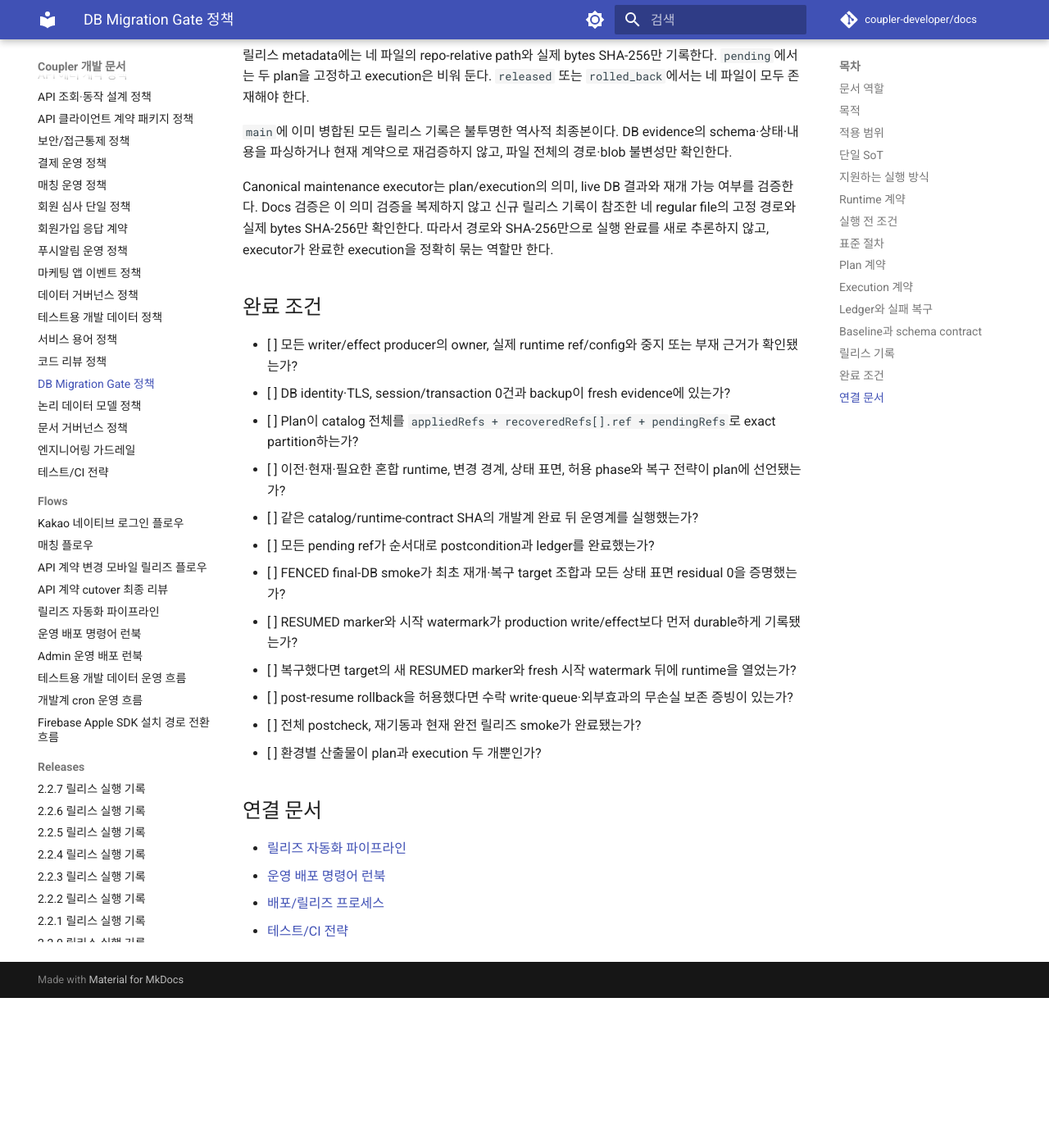
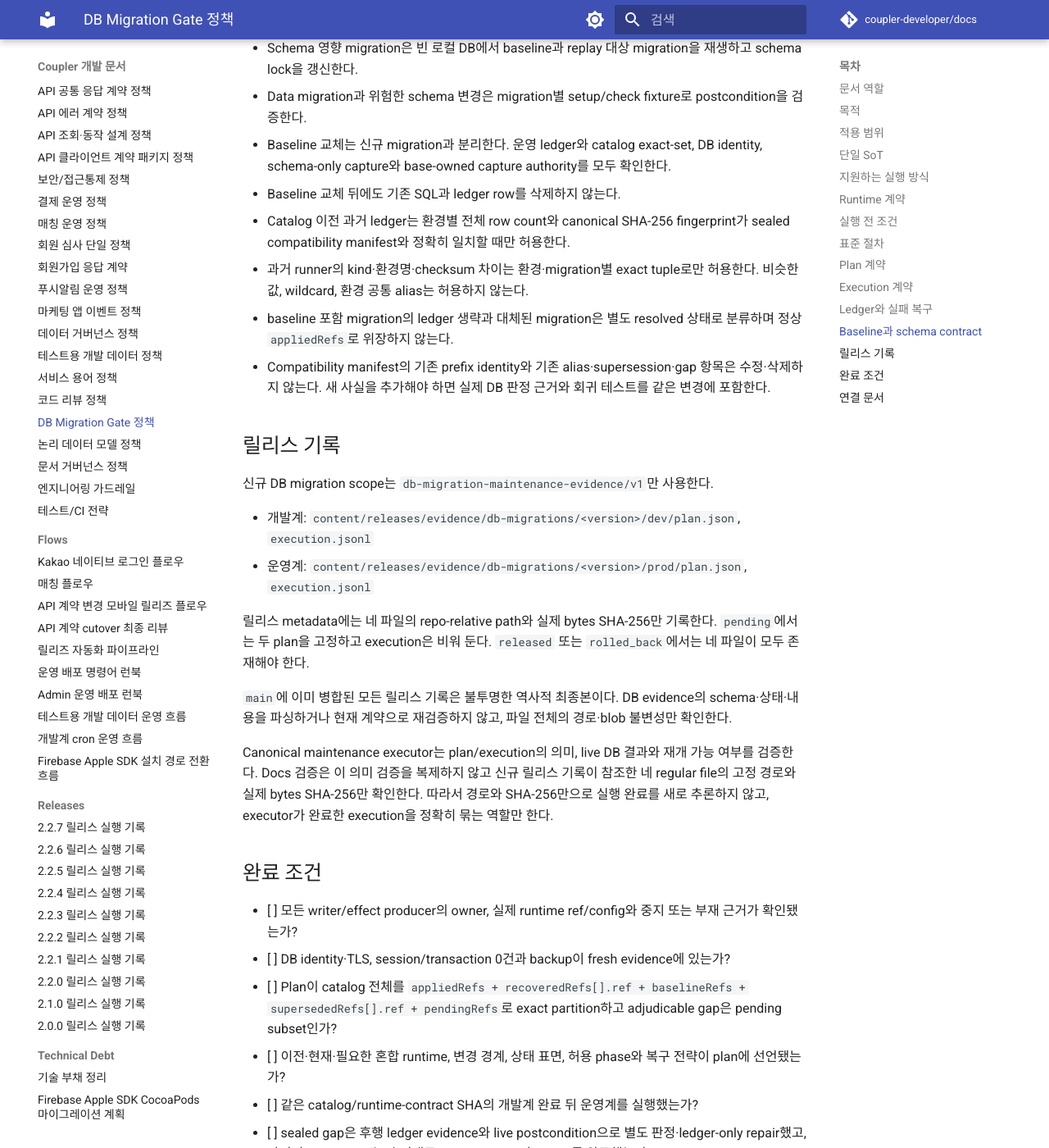
Before and after one commit to coupler-developer/docs, an MkDocs documentation site: the page built from content/policy/db-migration-gate-policy.md, in a window 1280 px wide and 1400 px high, scrolled down 6920 px. Shown: the whole window at 82% size. Built offline with MkDocs 1.6.1 and Material for MkDocs 9.7.7, drawn with Linux system fonts in a browser that asks for light colours; comment, search, counter and statistics services are not loaded; before the commit the page ends 8137 px from its top, so only the background shows below that; some of the changed text lies outside the part shown.

Commit message:
docs: ledger gap 판정 절차 명시
Reason:
- 과거 ledger 호환성과 실행 시작 기록이 없는 gap 복구 절차를 운영자가 추측하지 않도록 고정해야 했습니다.

Changes:
- sealed compatibility manifest와 plan partition 계약을 정책에 반영했습니다.
- adjudicate-ledger-gap 이후 repair-ledger를 실행하는 명령 순서와 실패 경계를 런북에 추가했습니다.

How:
- DB migration 안전 조건의 단일 SoT는 정책에 유지하고 런북에는 실행 순서와 명령만 배치했습니다.
- 기존 writer 중지, drain, backup, lock 조건은 그대로 유지했습니다.

Tests:
- yarn verify 통과

```diff
--- a/content/policy/db-migration-gate-policy.md
+++ b/content/policy/db-migration-gate-policy.md
@@ -34,6 +34,7 @@ marker, Gate별 N/A 표는 신규 migration 계약이 아니다.
 | 책임 | 단일 SoT |
 | --- | --- |
 | 실행 가능한 migration과 checksum | API 저장소의 append-only migration catalog |
+| 과거 ledger 호환성 | API 저장소의 sealed `ledger-compatibility.json` |
 | 물리 schema 기준 | `baseline.sql`, `baseline.lock.json`, `schema.lock.json` |
 | migration별 검증 | 해당 migration의 setup/check fixture와 SQL 자체의 pre/postcondition |
 | 환경별 적용 완료 | 각 DB의 `schema_migrations` ledger |
@@ -93,9 +94,10 @@ cursor, in-flight 작업, idempotency, 보상·외부 sink 검증 근거를 연
 3. 모든 writer와 queue/external-effect producer가 중지됐고 그 증빙이 있다.
 4. application writer session과 활성 transaction이 0건이다.
 5. 복원 가능한 backup 또는 snapshot의 식별자와 digest가 준비돼 있다.
-6. catalog 전체가 `appliedRefs + recoveredRefs[].ref + pendingRefs`로 정확히 분할되고, recovery migration
-   자체는 `appliedRefs` 또는 `pendingRefs`에 포함되며, pending은 catalog
-   순서를 유지한다.
+6. catalog 전체가 `appliedRefs + recoveredRefs[].ref + baselineRefs + supersededRefs[].ref +
+   pendingRefs`로 정확히 분할되고, recovery migration 자체는 `appliedRefs` 또는 `pendingRefs`에
+   포함되며, pending은 catalog 순서를 유지한다. `adjudicableLedgerGapRefs[].ref`는
+   `pendingRefs`의 exact subset이어야 한다.
 7. plan의 catalog와 SQL checksum이 배포 ref의 실제 bytes와 일치한다.
 8. 운영 plan 생성과 실제 운영 maintenance 명령 진입 때마다 참조한 개발계 plan/execution의 bytes SHA,
    execution `planSha256`, 환경별 history, catalog/runtime-contract SHA를 다시 검증한다.
@@ -105,23 +107,27 @@ cursor, in-flight 작업, idempotency, 보상·외부 sink 검증 근거를 연
 1. runtime 계약과 writer inventory를 고정하고 API, Admin, WebSocket, cron, worker, direct SQL writer와
    queue/external-effect producer를 모두 중지한다.
 2. DB identity, TLS, session/transaction drain과 backup을 확인한다.
-3. exclusive DB lock을 획득하고 identity, drain, ledger prefix, plan과 SQL checksum을 다시 확인한다.
+3. exclusive DB lock을 획득하고 identity, drain, sealed ledger partition, plan과 SQL checksum을 다시
+   확인한다.
 4. lock을 보유한 채 시작 runtime set·schema fingerprint를 포함한 `FENCED` event를 실행 파일과 부모
    디렉터리에 `fsync`한다.
-5. plan 순서대로 `migration-started`를 기록한 뒤 checksum-bound SQL 내부의 fail-closed precondition,
+5. plan에 `adjudicableLedgerGapRefs`가 있으면 일반 `apply` 전에 후행 evidence ref와 별도 live
+   postcondition을 `adjudicate-ledger-gap`으로 판정하고 SQL 실행 없이 `repair-ledger`로 ledger를
+   복구한다. 판정·복구도 같은 identity, drain, lock, backup, writer inventory 조건을 사용한다.
+6. 나머지 plan 순서대로 `migration-started`를 기록한 뒤 checksum-bound SQL 내부의 fail-closed precondition,
    target mutation, 별도 live postcondition, ledger 기록을 수행한다. precondition은 target mutation 전에
    실패하는 leading query 또는 stored routine 내부 guard다. lock 안에서 migration/postcondition을 한 번
    읽어 checksum을 확인한 그 bytes만 실행하고, 별도 수기 결과가 아니라
    `migration-sql-succeeded | migration-failed` 인과에 포함한다.
-6. 전체 postcheck와 catalog/ledger 완료 상태를 확인하고 lock을 해제한다.
-7. 최초 재개 조합과 같은 execution에서 사용할 모든 복구 target의 plan-final smoke를 writer가 닫힌
+7. 전체 postcheck와 catalog/ledger 완료 상태를 확인하고 lock을 해제한다.
+8. 최초 재개 조합과 같은 execution에서 사용할 모든 복구 target의 plan-final smoke를 writer가 닫힌
    `FENCED`에서 수행한다. read-only, transaction rollback 또는 isolated synthetic만 허용하며 plan의
    procedure ref, 별도 result ref, DB·queue·외부효과 모든 표면의 residual 0을 정확히 증명한다.
-8. 현재 완전 릴리즈+최종 DB 조합, 상태 표면별 시작 watermark와 `RESUMED` event를 durable하게 기록한
+9. 현재 완전 릴리즈+최종 DB 조합, 상태 표면별 시작 watermark와 `RESUMED` event를 durable하게 기록한
    뒤에만 production writer와 effect producer를 연다.
-9. 재시작한 모든 runtime unit의 source ref와 compatibility-config SHA를 실제 관측한 running inventory가
+10. 재시작한 모든 runtime unit의 source ref와 compatibility-config SHA를 실제 관측한 running inventory가
    active mixture와 정확히 일치하고 smoke가 통과한 뒤에만 서비스를 완료한다.
-10. 재개 뒤 복구가 필요하면 writer/effect producer를 다시 fence·drain하고 종료 watermark를 기록한
+11. 재개 뒤 복구가 필요하면 writer/effect producer를 다시 fence·drain하고 종료 watermark를 기록한
    `RECOVERING`으로 들어간다. 사전 smoke한 target에 선언된 전략과 증빙으로 상태를 복구하고, target
    mixture와 fresh 시작 watermark를 새 `RESUMED` event로 durable하게 기록한 뒤 runtime을 열어 서비스를
    완료한다.
@@ -134,9 +140,14 @@ cursor, in-flight 작업, idempotency, 보상·외부 sink 검증 근거를 연
 
 `plan.json`은 실행 전에 생성하는 immutable 입력이다.
 
-- 환경, DB identity digest, API source ref, catalog path와 checksum을 포함한다.
-- catalog의 모든 entry를 `appliedRefs`, `recoveredRefs[].ref`, `pendingRefs` 중 하나에 정확히 한 번씩
-  포함한다. `recoveredRefs[].recoveryRef`는 적용된 recovery ref와 원본 ref의 관계를 결속한다.
+- 환경, DB identity digest, API source ref, catalog와 ledger compatibility artifact의 path/checksum을
+  포함한다.
+- catalog의 모든 entry를 `appliedRefs`, `recoveredRefs[].ref`, `baselineRefs`,
+  `supersededRefs[].ref`, `pendingRefs` 중 하나에 정확히 한 번씩 포함한다.
+  `recoveredRefs[].recoveryRef`는 적용된 recovery ref와 원본 ref의 관계를,
+  `supersededRefs[].supersedingRef`는 대체 ref를 결속한다.
+- `adjudicableLedgerGapRefs`는 `pendingRefs`의 exact subset이며, 각 항목은 gap ref와 실제 후행 ledger
+  evidence ref를 결속한다.
 - 각 ref는 migration 경로, kind와 SQL SHA-256을 포함한다.
 - `pendingRefs`는 catalog 순서를 유지하며 임의 subset을 허용하지 않는다.
 - 실행 중 ledger는 `pendingRefs`의 연속된 prefix로만 전진할 수 있다.
@@ -159,7 +170,8 @@ transition 파일을 만들지 않는다.
 - exclusive lock 획득과 해제
 - plan/catalog checksum
 - 파일별 `migration-started`, `migration-sql-succeeded`, `migration-ledger-succeeded`,
-  `migration-failed`의 `sql-or-postcondition | ledger` phase, `migration-outcome-adjudicated`
+  `migration-failed`의 `sql-or-postcondition | ledger` phase, `migration-outcome-adjudicated`,
+  `migration-ledger-gap-adjudicated`
 - 동일 ref의 성공은 `migration-started → migration-sql-succeeded → migration-ledger-succeeded`
   인과 순서로만 인정하며, 모든 `pendingRefs`가 이 execution에서 해결되기 전에는
   `database-completed`를 기록하지 않는다.
@@ -192,8 +204,8 @@ execution에 추가하지 않는다. 성공한 action 뒤 DB가 해제 성공을
 `schema_migrations`는 성공 시도 로그가 아니라 선언된 완료 조건을 만족한 migration의 append-only
 완료 이력이다.
 
-- 같은 이름과 checksum row가 있으면 SQL을 재적용하지 않는다.
-- 같은 이름에 다른 checksum이 있으면 즉시 중단한다.
+- 같은 이름과 canonical checksum 또는 sealed exact alias row가 있으면 SQL을 재적용하지 않는다.
+- 같은 이름에 다른 checksum이 있으면 sealed 환경별 exact alias가 아닌 한 즉시 중단한다.
 - SQL 또는 postcondition이 실패하면 ledger row를 만들지 않는다.
 - SQL 성공 후 ledger 기록만 실패하면 DB identity, SQL checksum과 postcondition을 확인한 뒤
   ledger-only repair를 수행할 수 있다.
@@ -201,6 +213,11 @@ execution에 추가하지 않는다. 성공한 action 뒤 DB가 해제 성공을
   identity·drain·ledger·고정 postcondition과 별도 incident/result ref로 outcome을 adjudicate한다.
   postcondition 성공·ledger 없음이면 ledger-only repair, 실패면 append-only recovery migration의 새
   plan/execution으로 이동한다.
+- 실행 시작 기록이 없는 과거 ledger gap은 `migration-outcome-adjudicated`로 위장하지 않는다. Sealed
+  compatibility manifest와 immutable plan이 gap ref·후행 evidence ref를 exact하게 선언하고, live
+  ledger에서 evidence ref가 적용 상태이며 별도 postcondition이 성공한 경우에만
+  `migration-ledger-gap-adjudicated`를 기록한다. 이 event 뒤에는 SQL 없이 ledger-only repair만 허용한다.
+  일반 `apply`는 판정·복구되지 않은 adjudicable gap SQL을 실행하지 않는다.
 - side effect가 일부만 적용됐거나 완료 조건이 불명확하면 같은 파일을 재실행하지 않고 새 번호의 recovery
   migration을 추가한다.
 - `skipped`, 가짜 성공 row, checksum 변경으로 실패를 닫지 않는다.
@@ -229,6 +246,14 @@ backup/snapshot restore를 사용할 수 있다. `RESUMED` 뒤에는 snapshot/PI
 - Baseline 교체는 신규 migration과 분리한다. 운영 ledger와 catalog exact-set, DB identity,
   schema-only capture와 base-owned capture authority를 모두 확인한다.
 - Baseline 교체 뒤에도 기존 SQL과 ledger row를 삭제하지 않는다.
+- Catalog 이전 과거 ledger는 환경별 전체 row count와 canonical SHA-256 fingerprint가 sealed
+  compatibility manifest와 정확히 일치할 때만 허용한다.
+- 과거 runner의 kind·환경명·checksum 차이는 환경·migration별 exact tuple로만 허용한다. 비슷한 값,
+  wildcard, 환경 공통 alias는 허용하지 않는다.
+- baseline 포함 migration의 ledger 생략과 대체된 migration은 별도 resolved 상태로 분류하며 정상
+  `appliedRefs`로 위장하지 않는다.
+- Compatibility manifest의 기존 prefix identity와 기존 alias·supersession·gap 항목은 수정·삭제하지
+  않는다. 새 사실을 추가해야 하면 실제 DB 판정 근거와 회귀 테스트를 같은 변경에 포함한다.
 
 ## 릴리스 기록
 
@@ -254,10 +279,12 @@ execution을 정확히 묶는 역할만 한다.
 
 - [ ] 모든 writer/effect producer의 owner, 실제 runtime ref/config와 중지 또는 부재 근거가 확인됐는가?
 - [ ] DB identity·TLS, session/transaction 0건과 backup이 fresh evidence에 있는가?
-- [ ] Plan이 catalog 전체를 `appliedRefs + recoveredRefs[].ref + pendingRefs`로 exact partition하는가?
+- [ ] Plan이 catalog 전체를 `appliedRefs + recoveredRefs[].ref + baselineRefs +
+      supersededRefs[].ref + pendingRefs`로 exact partition하고 adjudicable gap은 pending subset인가?
 - [ ] 이전·현재·필요한 혼합 runtime, 변경 경계, 상태 표면, 허용 phase와 복구 전략이 plan에 선언됐는가?
 - [ ] 같은 catalog/runtime-contract SHA의 개발계 완료 뒤 운영계를 실행했는가?
-- [ ] 모든 pending ref가 순서대로 postcondition과 ledger를 완료했는가?
+- [ ] sealed gap은 후행 ledger evidence와 live postcondition으로 별도 판정·ledger-only repair했고,
+      나머지 pending ref는 순서대로 postcondition과 ledger를 완료했는가?
 - [ ] FENCED final-DB smoke가 최초 재개·복구 target 조합과 모든 상태 표면 residual 0을 증명했는가?
 - [ ] RESUMED marker와 시작 watermark가 production write/effect보다 먼저 durable하게 기록됐는가?
 - [ ] 복구했다면 target의 새 RESUMED marker와 fresh 시작 watermark 뒤에 runtime을 열었는가?
```
Also changed, not shown: content/flows/cross-project/production-deploy-command-runbook.md (+39 -3 lines).
